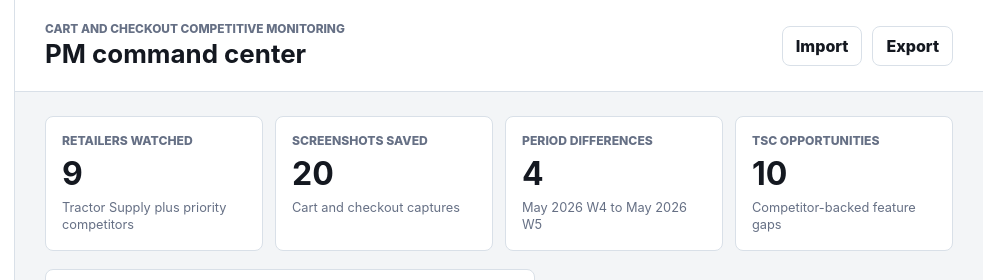
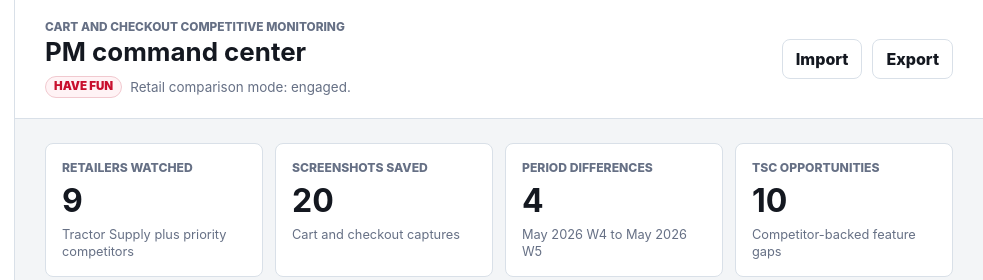
Before and after one commit to Hoopdaddy/RetailComps, a website: page index.html in a window 1280 px wide. Shown: the top 280 px of the page, 297-1280 px from the left. Drawn offline with Linux system fonts and the light colour scheme.

Commit message:
Add mission joke slot

```diff
--- a/index.html
+++ b/index.html
@@ -5,6 +5,45 @@
     <meta name="viewport" content="width=device-width, initial-scale=1">
     <title>Hoop's Cart and Checkout PM Workbench</title>
     <link rel="stylesheet" href="styles.css">
+    <style>
+      .topbar-title {
+        min-width: 0;
+      }
+
+      .mission-moment {
+        display: flex;
+        align-items: center;
+        gap: 8px;
+        margin-top: 10px;
+        color: var(--muted);
+        font-size: 0.84rem;
+        line-height: 1.35;
+      }
+
+      .mission-moment strong {
+        flex: 0 0 auto;
+        border: 1px solid #f1c9cf;
+        border-radius: 999px;
+        background: #fff3f5;
+        color: var(--tsc-red);
+        padding: 4px 8px;
+        font-size: 0.72rem;
+        font-weight: 900;
+        line-height: 1;
+        text-transform: uppercase;
+      }
+
+      .mission-moment span {
+        min-width: 0;
+      }
+
+      @media (max-width: 760px) {
+        .mission-moment {
+          align-items: stretch;
+          flex-direction: column;
+        }
+      }
+    </style>
   </head>
   <body>
     <div class="app-shell">
@@ -35,9 +74,13 @@
 
       <main class="main-panel">
         <header class="topbar">
-          <div>
+          <div class="topbar-title">
             <p class="eyebrow">Cart and checkout competitive monitoring</p>
             <h2 id="pageHeading">PM command center</h2>
+            <div class="mission-moment" aria-live="polite">
+              <strong>Have fun</strong>
+              <span id="missionJoke">Retail comparison mode: engaged.</span>
+            </div>
           </div>
           <div class="topbar-actions">
             <label class="secondary-action" id="importButton" for="importFile" style="cursor:pointer">Import</label>
```
